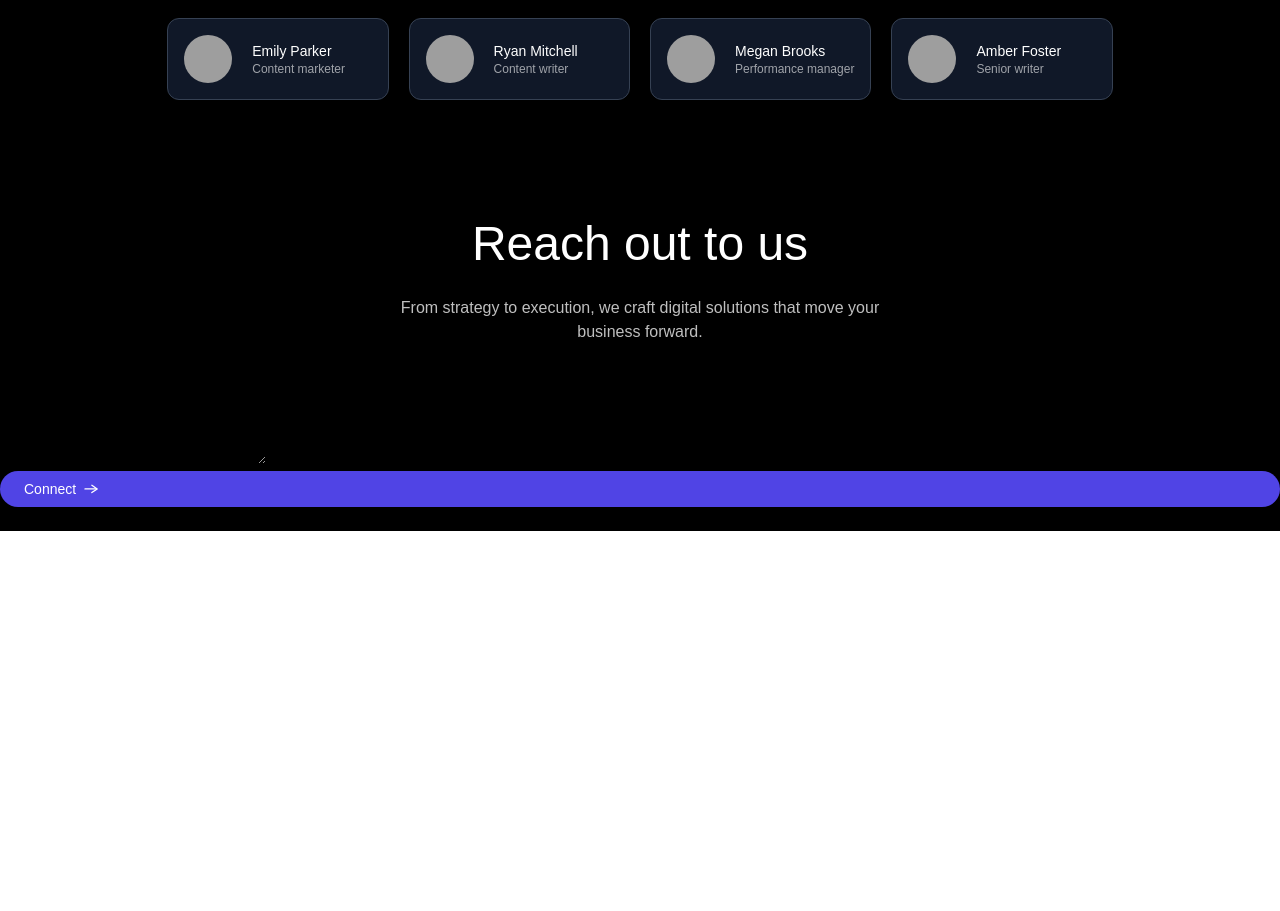
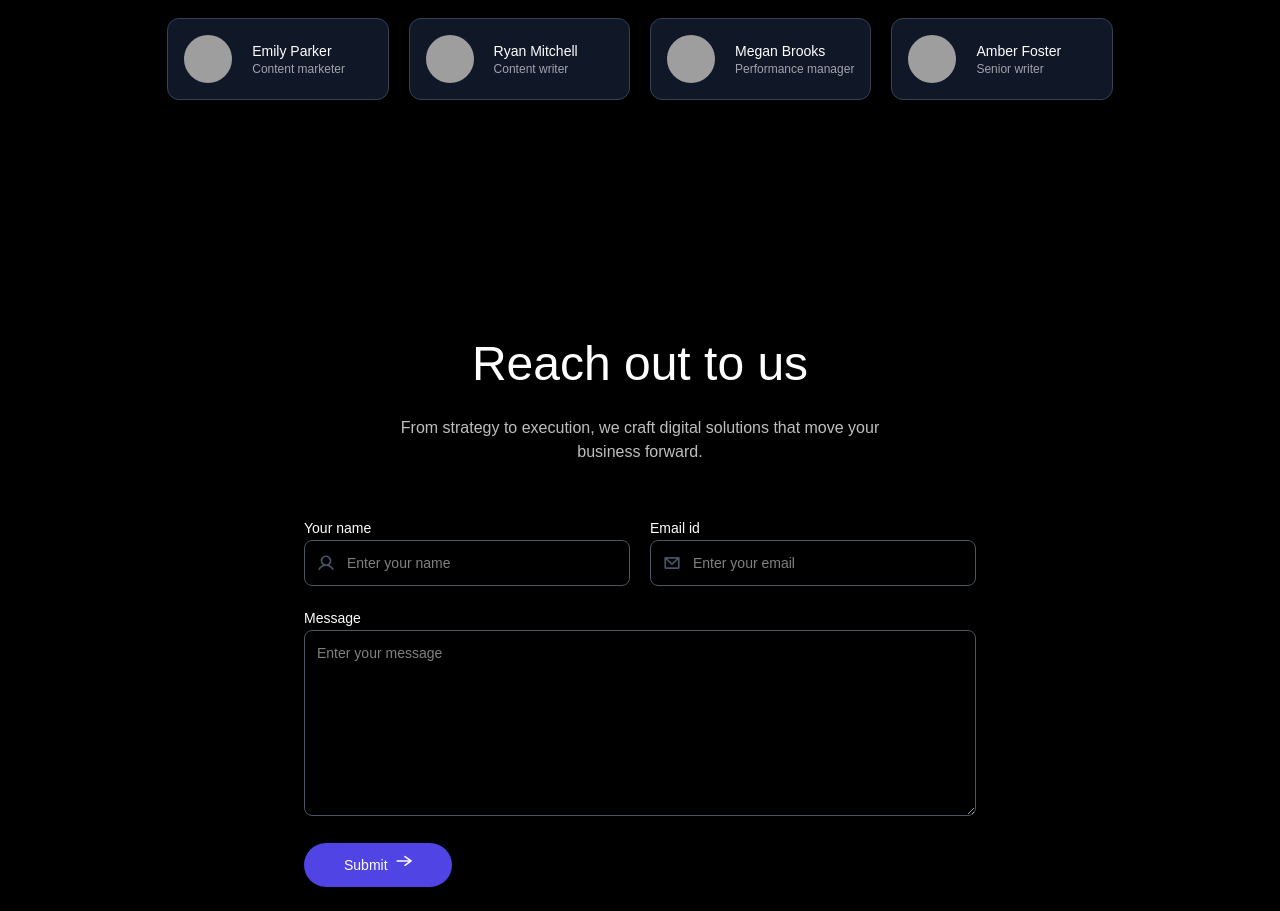
Before and after one commit to retagsaad/agency.ai, a React (Vite) app: page / in a window 1280 px wide. Shown: the part 2993-3904 px from the top of the page. Before the commit the page ends 3524 px from the top, so only its background shows below. Built offline with nearby package versions, Linux system fonts and the light colour scheme; grey boxes are pictures that could not be loaded.

Commit message:
contact page

```diff
--- a/package.json
+++ b/package.json
@@ -10,6 +10,7 @@
     "preview": "vite preview"
   },
   "dependencies": {
+    "@emailjs/browser": "^4.4.1",
     "@tailwindcss/vite": "^4.1.18",
     "react": "^19.2.0",
     "react-dom": "^19.2.0",
--- a/src/components/Connect.jsx
+++ b/src/components/Connect.jsx
@@ -1,9 +1,18 @@
 import React from 'react'
 import assets from '../assets/assets'
-
+import emailjs from '@emailjs/browser';
+import { useRef } from 'react';
 function Connect() {
+   const form = useRef();
+  const sendEmail = (e) => {
+    e.preventDefault();
+    emailjs
+    .sendForm('service_50orjwf', 'template_jbs5x77', form.current, '34F__WzeVlEpmB7qk',
+    )
+    e.target.reset();
+  };
   return (
-    <div>
+    <div id='contact' className="relative flex flex-col items-center gap-7 px-4 sm:px-12 lg:px-24 xl:px-40 pt-30 text-gray-700 dark:text-white">
      <div className="relative flex flex-col items-center gap-7 px-4 sm:px-12 lg:px-24 xl:px-40 pt-30 text-gray-700 dark:text-white">
         <h1 className="text-3xl sm:text-5xl font-medium">Reach out to us</h1>
         <p className="max-w-lg text-center text-gray-500 dark:text-white/75 mb-6">
@@ -11,26 +20,35 @@
           business forward.
         </p>
       </div>
-      <div>
+      <form className='grid sm:grid-cols-2 gap-3 sm:gap-5 max-w-2xl w-full' onSubmit={sendEmail} ref={form}>
+
         <div>
-          <span>Your name</span>
-          <input type="text" placeholder='Enter your name'/>
+          <span className='mb-2 text-sm font-medium'>Your name</span>
+          <div className='flex pl-3 rounded-lg border border-gray-300 dark:border-gray-600'>
+            <img src={assets.person_icon} alt="" />
+          <input type="text" placeholder='Enter your name'className='w-full p-3 text-sm outline-none' required name='name'/>
+          </div>
         </div>
+
         <div>
-          <span>Email id</span>
-          <input type="text" placeholder='Enter your email'/>
+          <span className='mb-2 text-sm font-medium'>Email id</span>
+          <div className='flex pl-3 rounded-lg border border-gray-300 dark:border-gray-600'>
+            <img src={assets.email_icon} alt="" />
+          <input type="email" placeholder='Enter your email'className='w-full p-3 text-sm outline-none' required name='email'/>
         </div>
-        <div>
-          <span>Message</span>
-          <textarea placeholder='Enter your message'></textarea>
         </div>
-        <a
-              className="text-sm max-sm:hidden flex items-center gap-2 bg-primary text-white px-6 py-2 rounded-full cursor-pointer hover:scale-103 transition-all"
+
+        <div className='sm:col-span-2'>
+          <span className='mb-2 text-sm font-medium'>Message</span>
+          <textarea placeholder='Enter your message' rows={8} className='w-full p-3 text-sm outline-none rounded-lg border border-gray-300 dark:border-gray-600'></textarea>
+        </div>
+        <button type='submit'
+              className="w-max flex gap-2 bg-primary text-white text-sm px-10 py-3 rounded-full cursor-pointer hover:scale-103 transition-all"
               href="#contact"
             >
-              Connect <img src={assets.arrow_icon} width={14} alt="" />
-            </a>
-      </div>
+              Submit <img src={assets.arrow_icon} alt="" className='w-4'/>
+            </button>
+      </form>
     </div>
   )
 }
--- a/src/components/NavBar.jsx
+++ b/src/components/NavBar.jsx
@@ -21,7 +21,7 @@
     {
       id: 4,
       title: "Contact Us",
-      href: "contact",
+      href: "#contact",
     },
   ];
 
--- a/src/components/TeamPage.jsx
+++ b/src/components/TeamPage.jsx
@@ -1,7 +1,7 @@
 import React from "react";
 import assets from "../assets/assets";
 import { teamData } from "../assets/assets";
-function teamPage() {
+function TeamPage() {
   return (
     <div
       id="team"
@@ -14,7 +14,7 @@
         </p>
         </div>
         <div className="grid grid-cols-2 ms:grid-cols-3 xl:grid-cols-4 gap-5">
-        {teamData.map(({name,image,title ,index})=>(
+        {teamData.map(({name,image,title },index)=>(
           <div key={index} className="flex max-sm:flex-col items-center gap-5 p-4 rounded-xl border border-gray-100 dark:border-gray-700 bg-white dark:bg-gray-900 shadow-gray-100 dark:shadow-white/5 hover:scale-103 transition-all duration-400">
             <img src={image} className="w-12 h-12 rounded-full" />
             <div className="flex-1">
@@ -30,4 +30,4 @@
   );
 }
 
-export default teamPage;
+export default TeamPage;
```
Also changed, not shown: 1 other file (tests, documents, lock files or other folders).
